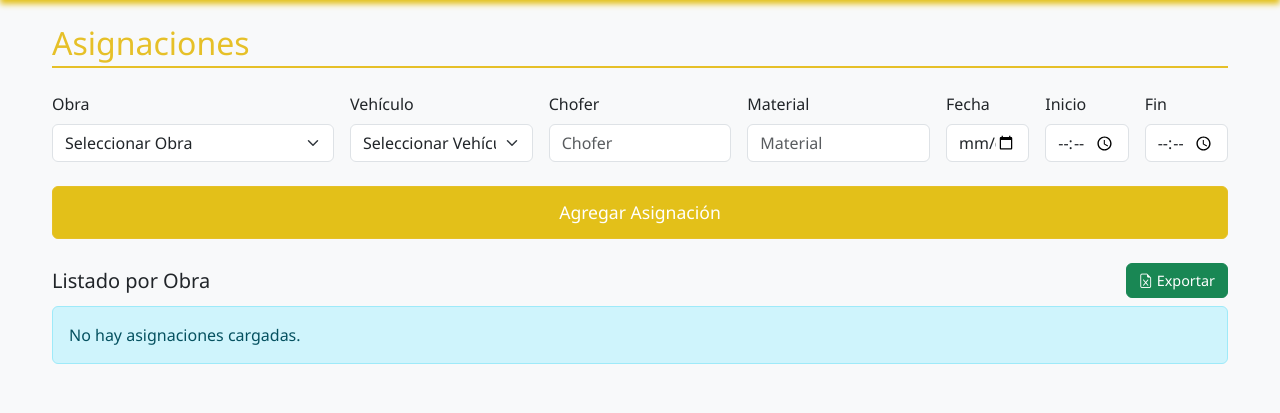
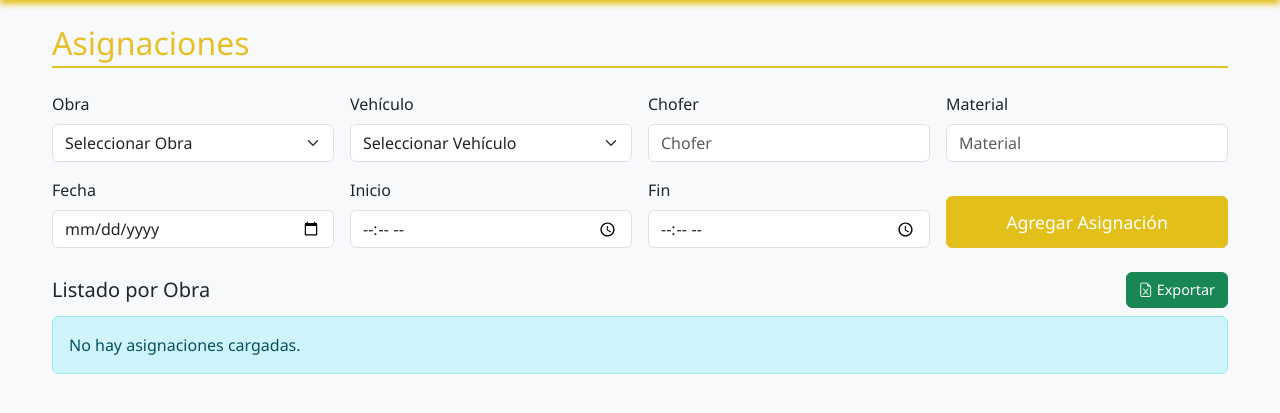
Before and after one commit to santiagonisi/Logistica, a Flask app: page / in a window 1280 px wide. Shown: the part 70-483 px from the top of the page. Run offline with Flask 3, Linux system fonts and the light colour scheme; data comes from the database, SQL or seed files in the repository; data that the repository does not hold is empty.

Commit message:
carga de asignaciones

```diff
--- a/logistica/templates/asignaciones.html
+++ b/logistica/templates/asignaciones.html
@@ -3,7 +3,7 @@
 
 <h2 class="mb-4 section-title">Asignaciones</h2>
 
-<!-- Mensajes flash -->
+
 {% with messages = get_flashed_messages(with_categories=true) %}
   {% if messages %}
     <div class="mb-3">
@@ -17,7 +17,7 @@
   {% endif %}
 {% endwith %}
 
-<!-- Alta de Asignación -->
+<!-- Asignación -->
 <form method="POST" action="{{ url_for('main.agregar_asignacion') }}" class="row g-3 mb-4">
   <div class="col-md-3">
     <label class="form-label">Obra</label>
@@ -28,7 +28,7 @@
       {% endfor %}
     </select>
   </div>
-  <div class="col-md-2">
+  <div class="col-md-3">
     <label class="form-label">Vehículo</label>
     <select name="vehiculo_id" class="form-select" required>
       <option value="">Seleccionar Vehículo</option>
@@ -37,29 +37,30 @@
       {% endfor %}
     </select>
   </div>
-  <div class="col-md-2">
+  <div class="col-md-3">
     <label class="form-label">Chofer</label>
     <input type="text" name="chofer" class="form-control" placeholder="Chofer" required>
   </div>
-  <div class="col-md-2">
+  <div class="col-md-3">
     <label class="form-label">Material</label>
     <input type="text" name="material" class="form-control" placeholder="Material" required>
   </div>
-  <div class="col-md-1">
+  <div class="col-md-3">
     <label class="form-label">Fecha</label>
     <input type="date" name="fecha" class="form-control" required>
   </div>
-  <div class="col-md-1">
+  <div class="col-md-3">
     <label class="form-label">Inicio</label>
     <input type="time" name="hora_inicio" class="form-control" required>
   </div>
-  <div class="col-md-1">
+  <div class="col-md-3">
     <label class="form-label">Fin</label>
     <input type="time" name="hora_fin" class="form-control" required>
   </div>
-  <div class="col-12">
-    <button type="submit" class="btn btn-primary btn-block btn-agregar-grande">Agregar Asignación</button>
-  </div>
+  <div class="col-md-3 d-flex align-items-end">
+  <button type="submit" class="btn btn-primary btn-block btn-agregar-grande">Agregar Asignación</button>
+</div>
+
 </form>
 
 <div class="d-flex justify-content-between align-items-center mb-2">
@@ -69,7 +70,7 @@
   </a>
 </div>
 
-<!-- Agrupado por obra usando groupby -->
+
 <div class="accordion" id="accordionObras">
   {% for obra, items in asignaciones|groupby('cliente.nombre') %}
   <div class="accordion-item">
@@ -103,7 +104,7 @@
                 <td>{{ a.hora_inicio.strftime('%H:%M') }}</td>
                 <td>{{ a.hora_fin.strftime('%H:%M') }}</td>
                 <td>
-                  <!-- Botón editar abre modal -->
+
                   <button class="btn btn-warning btn-sm" data-bs-toggle="modal" data-bs-target="#modalEditar{{ a.id }}">
                     <i class="bi bi-pencil-square"></i>
                   </button>
@@ -113,7 +114,7 @@
                 </td>
               </tr>
 
-              <!-- Modal de Edición por fila -->
+
               <div class="modal fade" id="modalEditar{{ a.id }}" tabindex="-1" aria-hidden="true">
                 <div class="modal-dialog modal-lg modal-dialog-centered">
                   <div class="modal-content">
```
